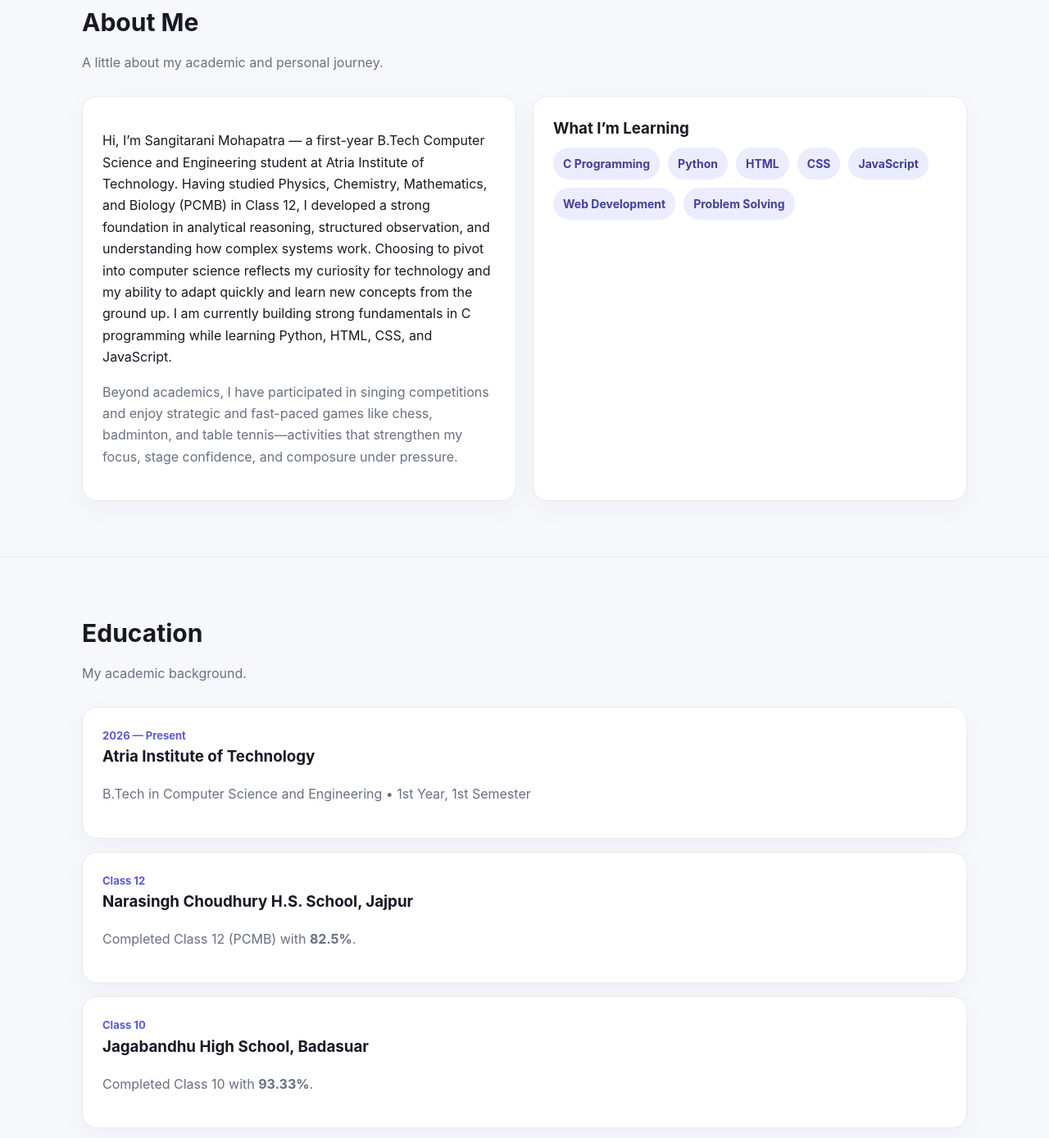
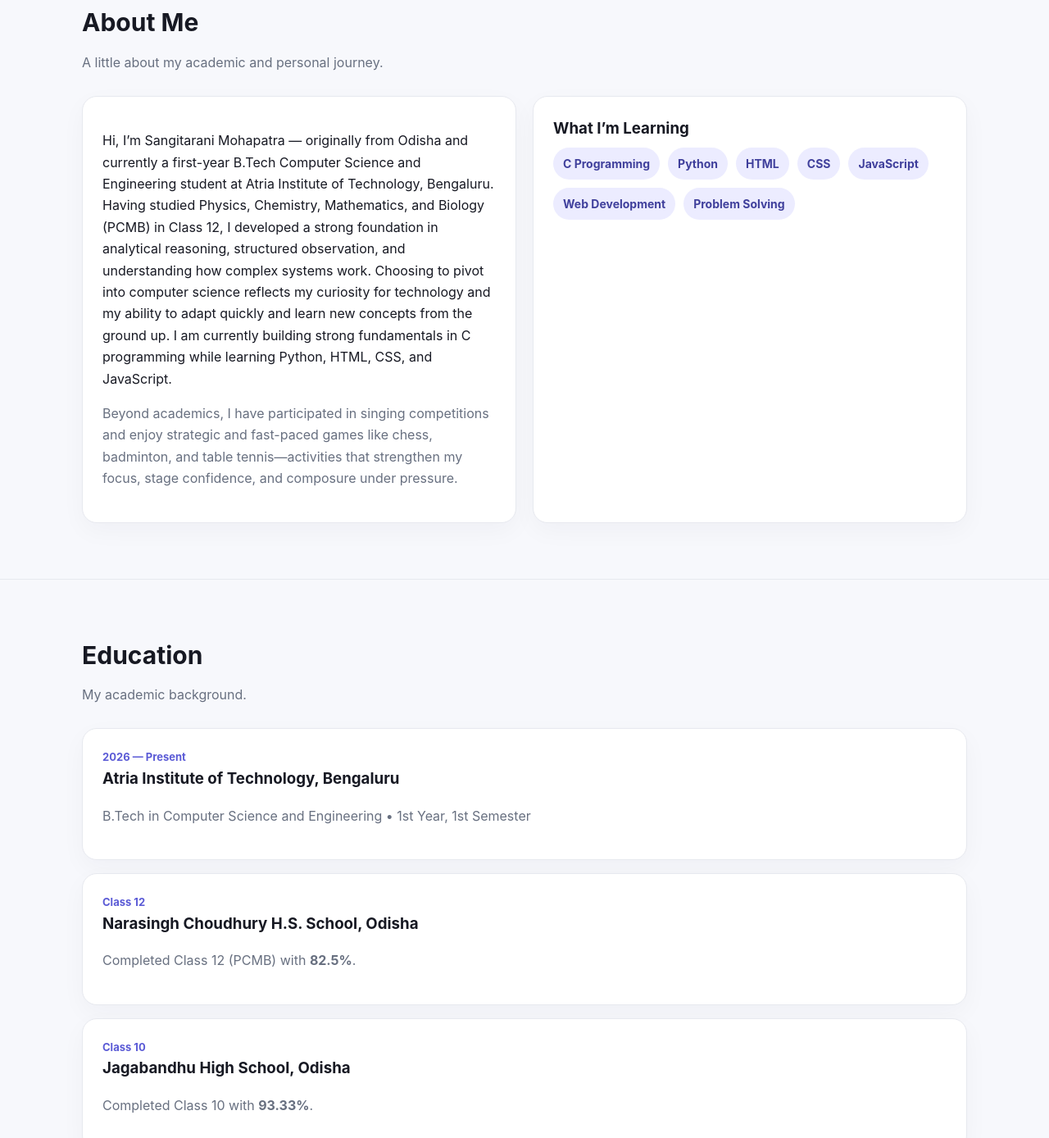
Before and after one commit to Sangita-79/portfolio, a plain HTML site: page index.html in a window 1280 px wide. Shown: the part 741-2129 px from the top of the page at 82% size. Drawn offline with Linux system fonts and the light colour scheme.

Commit message:
Update index.html

```diff
--- a/index.html
+++ b/index.html
@@ -28,13 +28,13 @@ section{padding:68px 0;border-top:1px solid var(--line)}.section-title{font-size
 </div></header>
 
 <section id="about"><div class="wrap"><h2 class="section-title">About Me</h2><p class="section-sub">A little about my academic and personal journey.</p>
-<div class="grid2"><div class="card"><p>Hi, I’m Sangitarani Mohapatra — a first-year B.Tech Computer Science and Engineering student at Atria Institute of Technology. Having studied Physics, Chemistry, Mathematics, and Biology (PCMB) in Class 12, I developed a strong foundation in analytical reasoning, structured observation, and understanding how complex systems work. Choosing to pivot into computer science reflects my curiosity for technology and my ability to adapt quickly and learn new concepts from the ground up. I am currently building strong fundamentals in C programming while learning Python, HTML, CSS, and JavaScript.</p><p class="muted">Beyond academics, I have participated in singing competitions and enjoy strategic and fast-paced games like chess, badminton, and table tennis—activities that strengthen my focus, stage confidence, and composure under pressure.</p></div>
+<div class="grid2"><div class="card"><p>Hi, I’m Sangitarani Mohapatra — originally from Odisha and currently a first-year B.Tech Computer Science and Engineering student at Atria Institute of Technology, Bengaluru. Having studied Physics, Chemistry, Mathematics, and Biology (PCMB) in Class 12, I developed a strong foundation in analytical reasoning, structured observation, and understanding how complex systems work. Choosing to pivot into computer science reflects my curiosity for technology and my ability to adapt quickly and learn new concepts from the ground up. I am currently building strong fundamentals in C programming while learning Python, HTML, CSS, and JavaScript.</p><p class="muted">Beyond academics, I have participated in singing competitions and enjoy strategic and fast-paced games like chess, badminton, and table tennis—activities that strengthen my focus, stage confidence, and composure under pressure.</p></div>
 <div class="card"><h3>What I’m Learning</h3><div class="tags"><span class="tag">C Programming</span><span class="tag">Python</span><span class="tag">HTML</span><span class="tag">CSS</span><span class="tag">JavaScript</span><span class="tag">Web Development</span><span class="tag">Problem Solving</span></div></div></div></div></section>
 
 <section id="education"><div class="wrap"><h2 class="section-title">Education</h2><p class="section-sub">My academic background.</p><div class="timeline">
-<div class="card"><div class="edu-year">2026 — Present</div><h3>Atria Institute of Technology</h3><p class="muted">B.Tech in Computer Science and Engineering • 1st Year, 1st Semester</p></div>
-<div class="card"><div class="edu-year">Class 12</div><h3>Narasingh Choudhury H.S. School, Jajpur</h3><p class="muted">Completed Class 12 (PCMB) with <strong>82.5%</strong>.</p></div>
-<div class="card"><div class="edu-year">Class 10</div><h3>Jagabandhu High School, Badasuar</h3><p class="muted">Completed Class 10 with <strong>93.33%</strong>.</p></div></div></div></section>
+<div class="card"><div class="edu-year">2026 — Present</div><h3>Atria Institute of Technology, Bengaluru</h3><p class="muted">B.Tech in Computer Science and Engineering • 1st Year, 1st Semester</p></div>
+<div class="card"><div class="edu-year">Class 12</div><h3>Narasingh Choudhury H.S. School, Odisha</h3><p class="muted">Completed Class 12 (PCMB) with <strong>82.5%</strong>.</p></div>
+<div class="card"><div class="edu-year">Class 10</div><h3>Jagabandhu High School, Odisha</h3><p class="muted">Completed Class 10 with <strong>93.33%</strong>.</p></div></div></div></section>
 
 <section id="skills"><div class="wrap"><h2 class="section-title">Skills</h2><p class="section-sub">Technologies and interests I’m developing.</p><div class="grid2"><div class="card">
 <div class="skill"><div class="skilltop"><span>C Programming</span><span>Familiar</span></div><div class="bar"><div class="fill" style="width:65%"></div></div></div>
@@ -51,7 +51,7 @@ section{padding:68px 0;border-top:1px solid var(--line)}.section-title{font-size
 
 <section id="achievements"><div class="wrap"><h2 class="section-title">Activities & Interests</h2><p class="section-sub">Experiences beyond the classroom.</p><div class="ach">
 <div class="card"><h3>Singing Competitions</h3><p class="muted">Participated in singing competitions, building stage presence, vocal discipline, and confidence in front of live audiences.</p></div>
-<div class="card"><h3>Academic Consistency</h3><p class="muted">Scored 93.33% in Class 10 and 82.5% in Class 12 (PCMB) before transitioning into Computer Science.</p></div>
+<div class="card"><h3>Academic Consistency</h3><p class="muted">Scored 93.33% in Class 10 and 82.5% in Class 12 (PCMB) in Odisha before transitioning into Computer Science.</p></div>
 <div class="card"><h3>Sports & Strategy</h3><p class="muted">Active interest in chess, badminton, and table tennis—sharpening strategic planning, focus, and quick decision-making.</p></div>
 <div class="card"><h3>Coding & Editing</h3><p class="muted">Exploring hands-on programming alongside creative digital editing.</p></div>
 </div></div></section>
```
